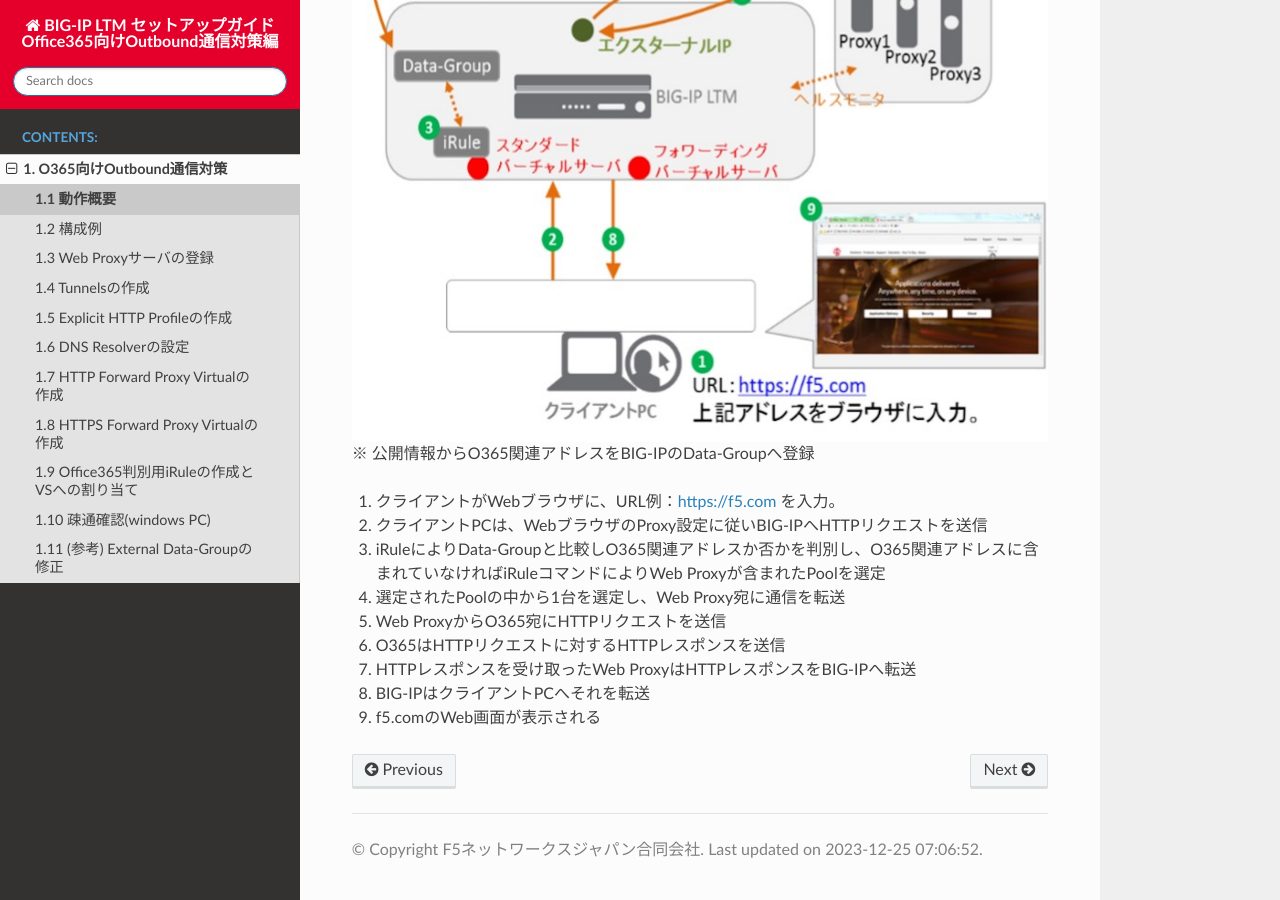
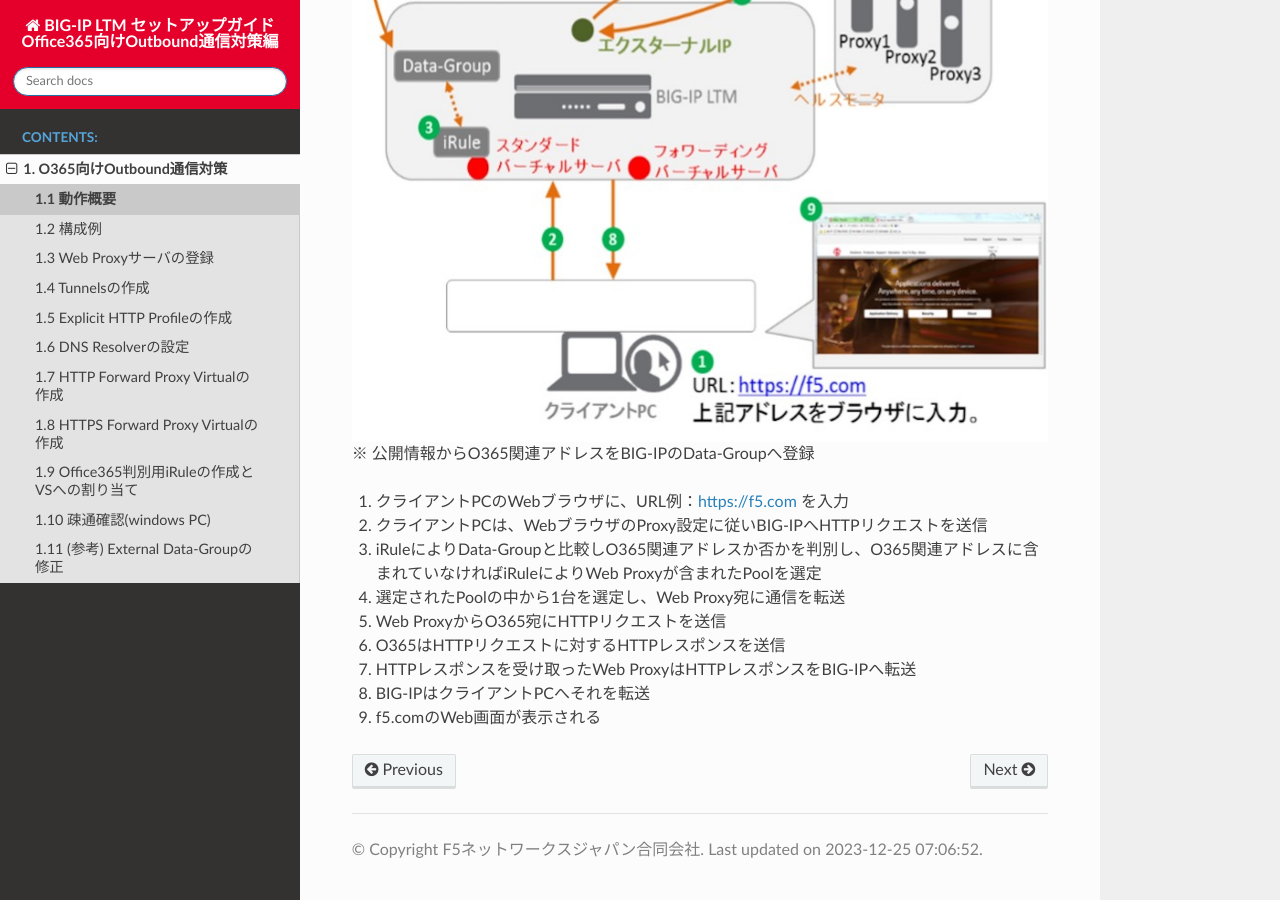
Before and after one commit to BeF5/f5j-local-breakout, a Sphinx documentation site: the page built from docs/content02/module01/module01.rst, in a window 1280 px wide and 900 px high, scrolled down 1506 px. Built offline with Sphinx 7.4.7 and the Read the Docs theme 2.0.0, drawn with Linux system fonts in a browser that asks for light colours.

Commit message:
Update module01.rst

```diff
--- a/docs/content02/module01/module01.rst
+++ b/docs/content02/module01/module01.rst
@@ -32,9 +32,9 @@
 ※ 公開情報からO365関連アドレスをBIG-IPのData-Groupへ登録
 
 
-1. クライアントがWebブラウザに、URL例：`https://f5.com <https://f5.com/>`_ を入力。
+1. クライアントPCのWebブラウザに、URL例：`https://f5.com <https://f5.com/>`_ を入力
 2. クライアントPCは、WebブラウザのProxy設定に従いBIG-IPへHTTPリクエストを送信
-3. iRuleによりData-Groupと比較しO365関連アドレスか否かを判別し、O365関連アドレスに含まれていなければiRuleコマンドによりWeb Proxyが含まれたPoolを選定
+3. iRuleによりData-Groupと比較しO365関連アドレスか否かを判別し、O365関連アドレスに含まれていなければiRuleによりWeb Proxyが含まれたPoolを選定
 4. 選定されたPoolの中から1台を選定し、Web Proxy宛に通信を転送
 5. Web ProxyからO365宛にHTTPリクエストを送信
 6. O365はHTTPリクエストに対するHTTPレスポンスを送信
```
